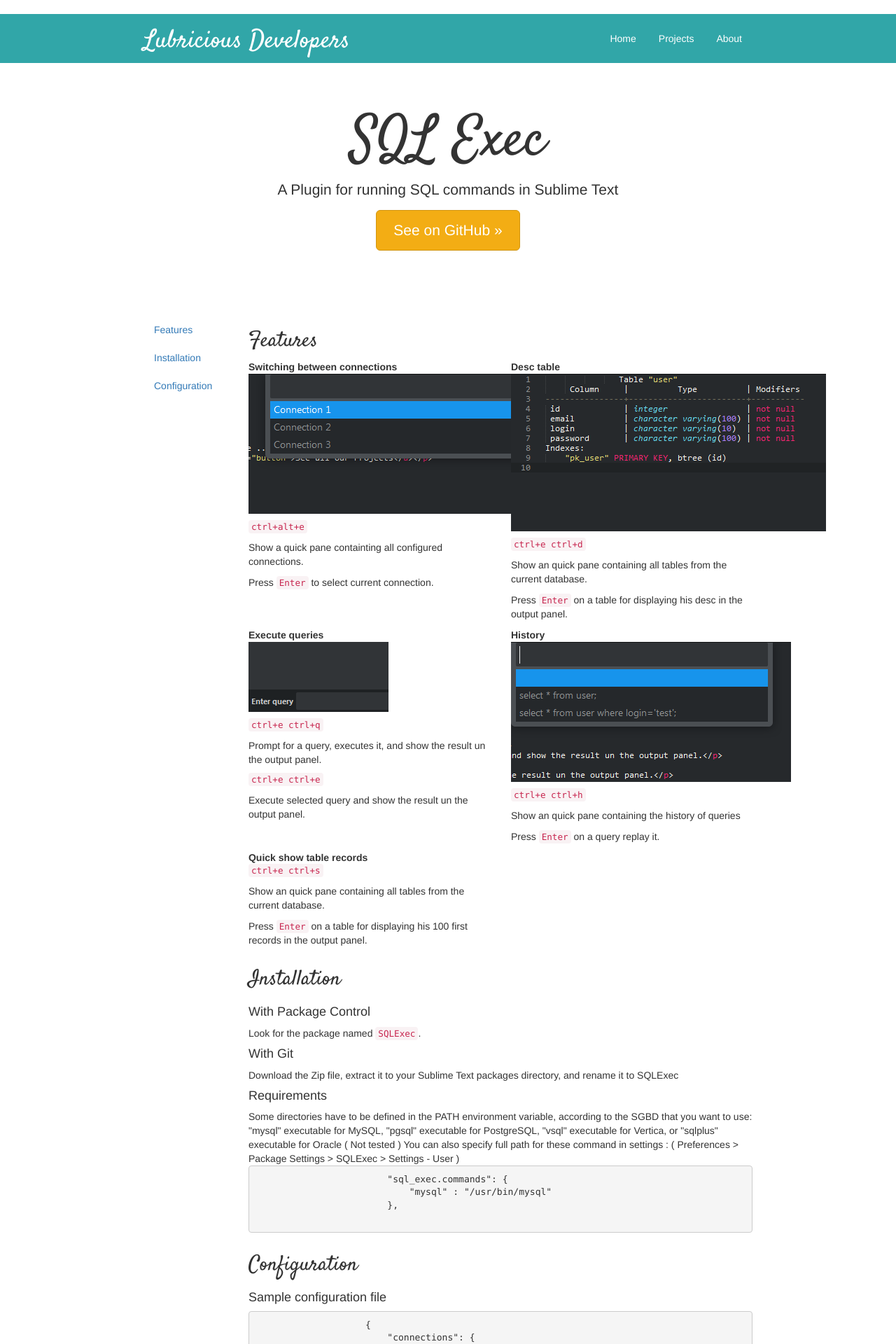
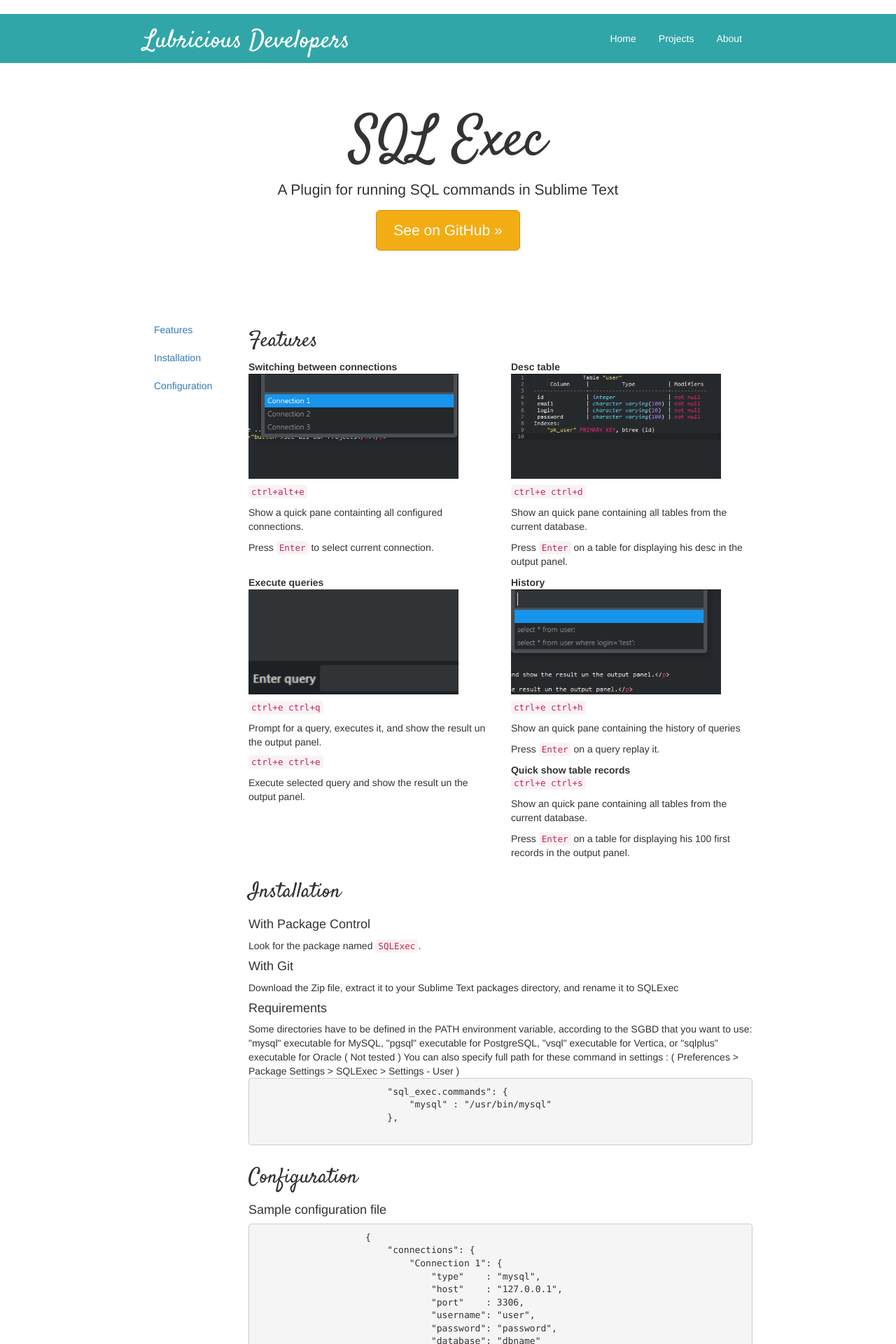
Before and after one commit to LubriciousDevelopers/lubriciousdevelopers.github.io, a Jekyll site: the page built from projects/sublime-sql-exec/index.html, in a window 1280 px wide. Shown: the top 1920 px of the page at 70% size. Built offline with Jekyll 4.4.1, drawn with Linux system fonts in a browser that asks for light colours; nearby versions of some CDN libraries.

Commit message:
Change feature width

```diff
--- a/css/styles.css
+++ b/css/styles.css
@@ -12,8 +12,8 @@
     background-color: #C0C0C0;
 }
 
-.col-lg-4 > p > img {
-    width:200px;
+.col-lg-6 > p > img {
+    width:300px;
 }
 
 .container {
--- a/projects/sublime-sql-exec/index.html
+++ b/projects/sublime-sql-exec/index.html
@@ -25,6 +25,7 @@
         <h2 id="features">Features</h2>
 
             <div class="row">
+
                 <div class="col-lg-6">
                     <strong>Switching between connections</strong>
                     <p><img src="images/switch.png"/></p>
@@ -32,6 +33,7 @@
                     <p>Show a quick pane containting all configured connections.</p>
                     <p>Press <code>Enter</code> to select current connection.</p>
                 </div>
+
                 <div class="col-lg-6">
                     <strong>Desc table</strong>
                     <p><img src="images/desc.png"/></p>
@@ -39,6 +41,7 @@
                     <p>Show an quick pane containing all tables from the current database.</p>
                     <p>Press <code>Enter</code> on a table for displaying his desc in the output panel.</p>
                 </div>
+
                 <div class="col-lg-6">
                     <strong>Execute queries</strong>
                     <p><img src="images/query.png"/></p>
@@ -47,6 +50,7 @@
                     <p><code>ctrl+e ctrl+e</code></p>
                     <p>Execute selected query and show the result un the output panel.</p>
                 </div>
+
                 <div class="col-lg-6">
                     <strong>History</strong>
                     <p><img src="images/history.png"/></p>
@@ -54,12 +58,14 @@
                     <p>Show an quick pane containing the history of queries</p>
                     <p>Press <code>Enter</code> on a query replay it.</p>
                 </div>
+
                 <div class="col-lg-6">
                     <strong>Quick show table records</strong>
                     <p><code>ctrl+e ctrl+s</code></p>
                     <p>Show an quick pane containing all tables from the current database.</p>
                     <p>Press <code>Enter</code> on a table for displaying his 100 first records in the output panel.</p>
                 </div>
+
             </div>
 
         <h2 id="installation">Installation</h2>
```
